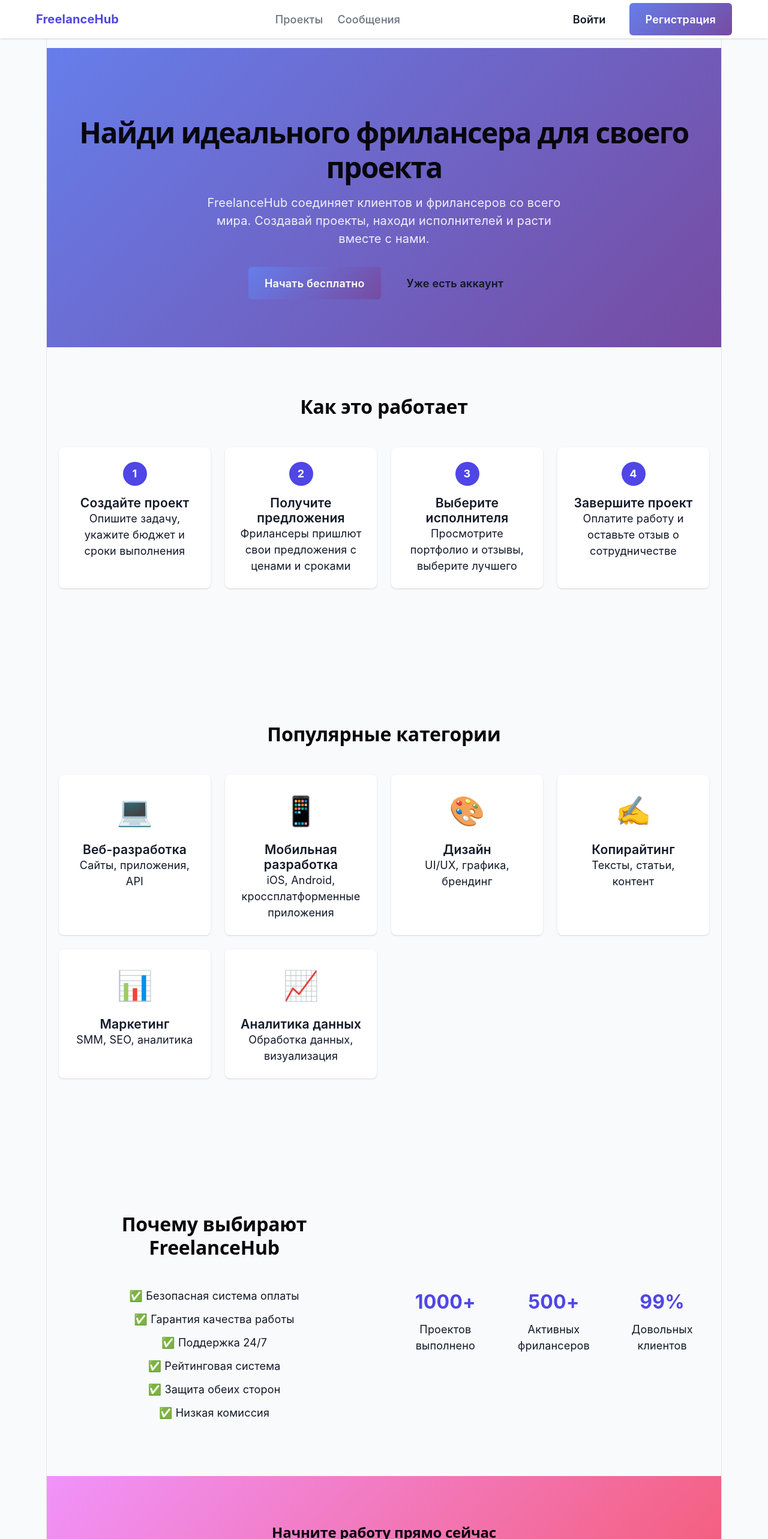
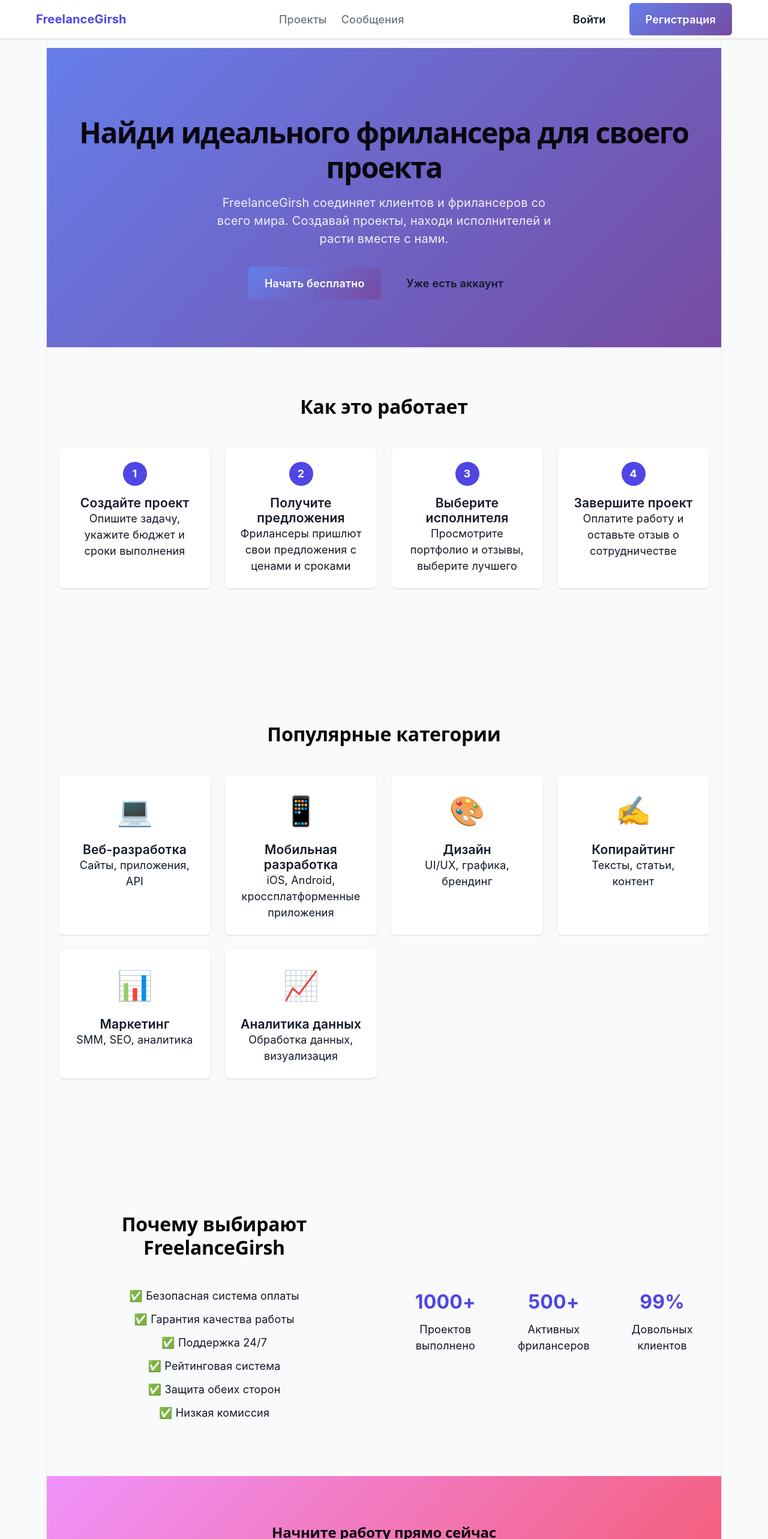
Before and after one commit to OliverTwist69/gun, a React (Vite) app in the folder freelancer-frontend/: page / in a window 1280 px wide. Shown: the top 2566 px of the page at 60% size. Built offline with nearby package versions, Linux system fonts and the light colour scheme; no server answers.

Commit message:
Change site name from FreelanceHub to FreelanceGirsh
- Updated website title in index.html
- Changed navbar brand name
- Updated hero section and benefits title
- Updated README.md
- Updated API health endpoint message

Co-Authored-By: Claude Code <noreply@anthropic.com>

```diff
--- a/freelancer-frontend/index.html
+++ b/freelancer-frontend/index.html
@@ -4,7 +4,7 @@
     <meta charset="UTF-8" />
     <link rel="icon" type="image/svg+xml" href="/favicon.svg" />
     <meta name="viewport" content="width=device-width, initial-scale=1.0" />
-    <title>freelancer-frontend</title>
+    <title>FreelanceGirsh - Платформа для фриланса</title>
   </head>
   <body>
     <div id="root"></div>
--- a/freelancer-frontend/src/components/Navbar.jsx
+++ b/freelancer-frontend/src/components/Navbar.jsx
@@ -15,7 +15,7 @@ const Navbar = () => {
       <div className="navbar-container">
         <div className="navbar-brand">
           <Link to="/" className="navbar-logo">
-            FreelanceHub
+            FreelanceGirsh
           </Link>
         </div>
 
--- a/freelancer-frontend/src/pages/Home.jsx
+++ b/freelancer-frontend/src/pages/Home.jsx
@@ -14,7 +14,7 @@ const Home = () => {
               Найди идеального фрилансера для своего проекта
             </h1>
             <p className="hero-subtitle">
-              FreelanceHub соединяет клиентов и фрилансеров со всего мира.
+              FreelanceGirsh соединяет клиентов и фрилансеров со всего мира.
               Создавай проекты, находи исполнителей и расти вместе с нами.
             </p>
             <div className="hero-buttons">
@@ -114,7 +114,7 @@ const Home = () => {
         <div className="container">
           <div className="benefits-content">
             <div className="benefits-text">
-              <h2 className="section-title">Почему выбирают FreelanceHub</h2>
+              <h2 className="section-title">Почему выбирают FreelanceGirsh</h2>
               <ul className="benefits-list">
                 <li>✅ Безопасная система оплаты</li>
                 <li>✅ Гарантия качества работы</li>
```
Also changed, not shown: 2 other files (tests, documents, lock files or other folders).
